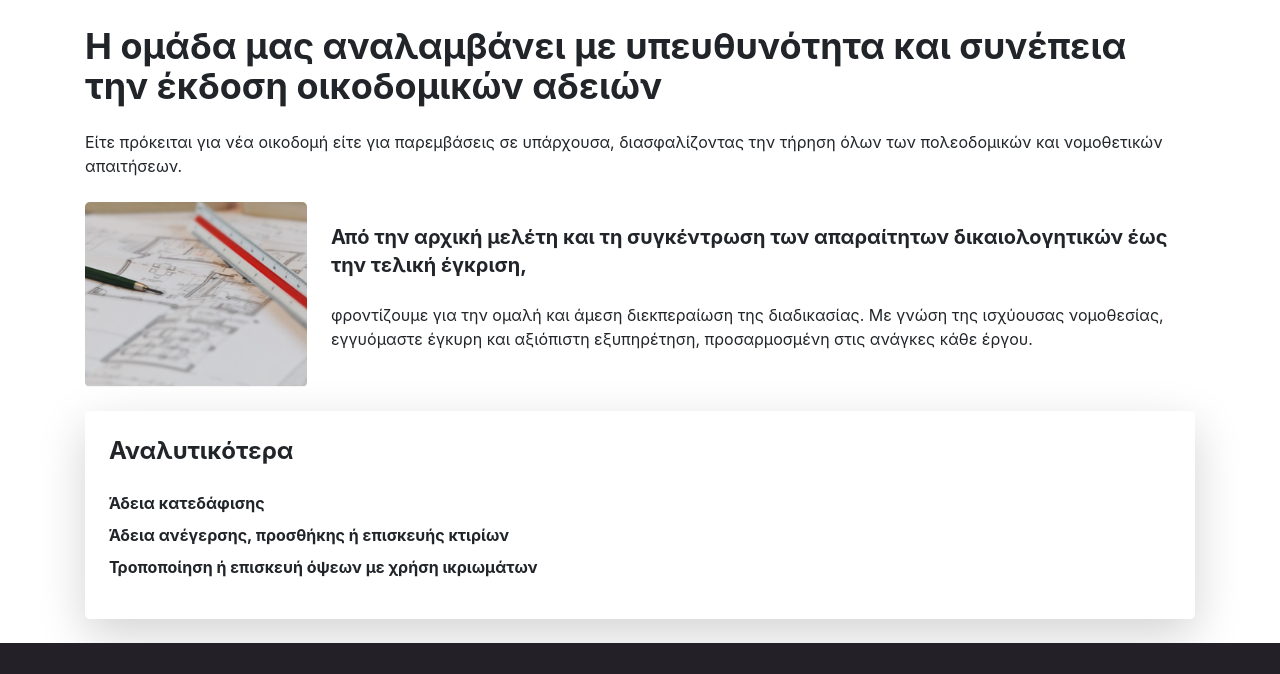
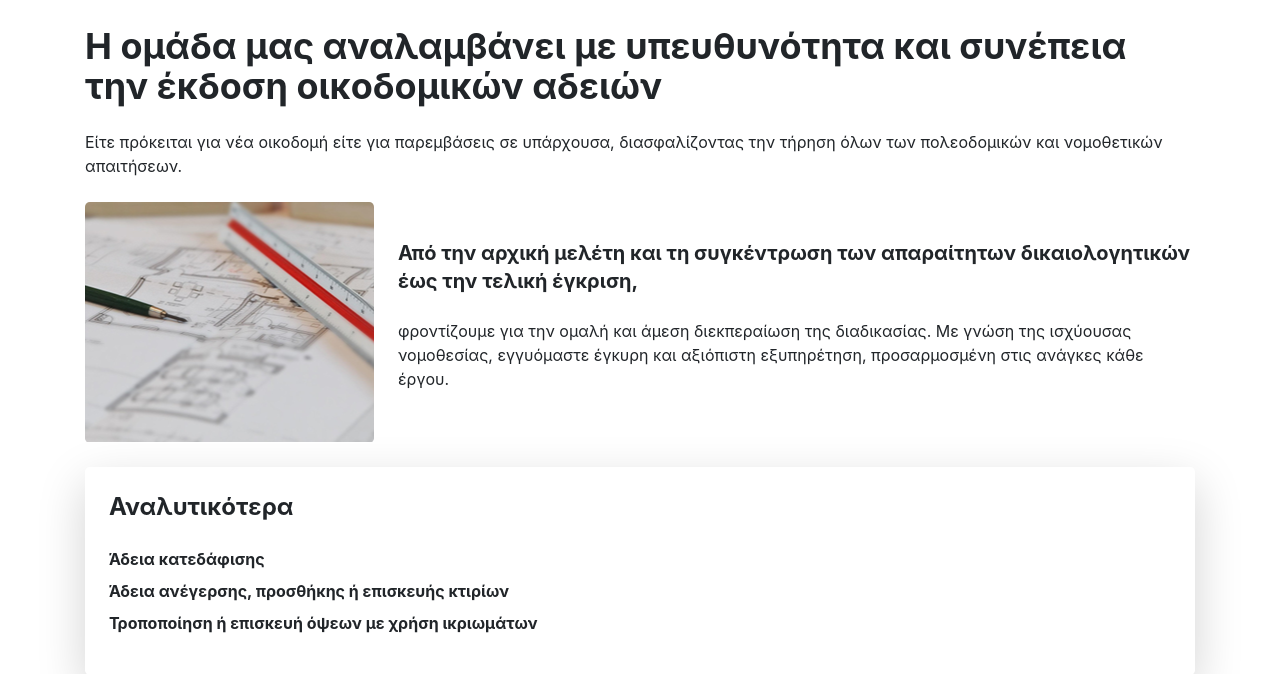
Before and after one commit to PanagiotisZois/Prospect, a website: page services/service1.html in a window 1280 px wide. Shown: the part 146-820 px from the top of the page. Drawn offline with nearby package versions, Linux system fonts and the light colour scheme.

Commit message:
fix image services

```diff
--- a/services/service1.html
+++ b/services/service1.html
@@ -60,8 +60,9 @@
         <p class="text-gray-700 mb-6">
           Είτε πρόκειται για νέα οικοδομή είτε για παρεμβάσεις σε υπάρχουσα, διασφαλίζοντας την τήρηση όλων των πολεοδομικών και νομοθετικών απαιτήσεων.
 
-          <div class="flex items-center">
-            <img src="../images/taktopoihsh.png" style="width: 20%; height: 20%;" alt="" class="mr-4 rounded-lg">
+          <div class="flex items-center md:flex-row flex-col mt-10">
+            <img src="../images/taktopoihsh.png" alt="" class="mr-4 rounded-lg w-1/5 sm:w-4/5">
+
             <div>
               <h2 class="text-xl font-bold mb-4">Από την αρχική μελέτη και τη συγκέντρωση των απαραίτητων δικαιολογητικών έως την τελική έγκριση,</h2>
               <p>φροντίζουμε για την ομαλή και άμεση διεκπεραίωση της διαδικασίας. Με γνώση της ισχύουσας νομοθεσίας, εγγυόμαστε έγκυρη και αξιόπιστη εξυπηρέτηση, προσαρμοσμένη στις ανάγκες κάθε έργου.</p>
```
